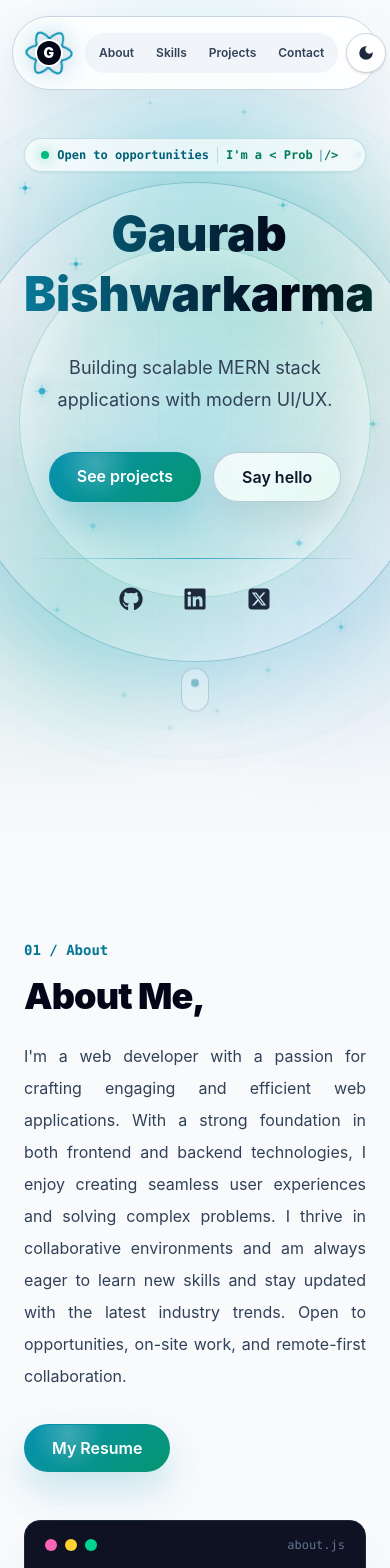
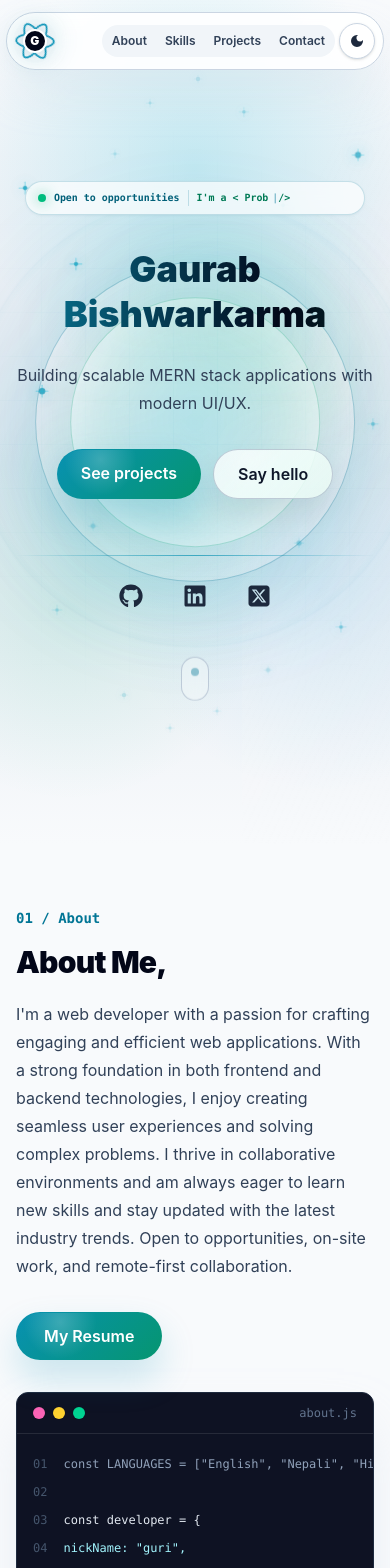
Before and after one commit to gaurabGits/my-portfolio, a React (Vite) app: page / in a window 390 px wide. Shown: the top 1568 px of the page. Built offline with nearby package versions, Linux system fonts and the light colour scheme.

Commit message:
added responsiveness for all type of screen for better ui/ux

```diff
--- a/src/components/Navbar.jsx
+++ b/src/components/Navbar.jsx
@@ -10,17 +10,17 @@ function Navbar({ theme, onToggleTheme }) {
   ];
 
   return (
-    <header className="fixed left-0 right-0 top-4 z-50 px-3">
-      <nav className="mx-auto flex max-w-5xl items-center justify-between gap-3 rounded-full border border-slate-300 bg-white/90 px-3 py-3 shadow-2xl shadow-slate-300/40 backdrop-blur-xl transition-colors duration-300 dark:border-white/10 dark:bg-slate-950/75 dark:shadow-black/20 sm:px-5">
+    <header className="fixed left-0 right-0 top-3 z-50 px-1.5 sm:top-4 sm:px-3">
+      <nav className="mx-auto flex w-full max-w-5xl items-center justify-between gap-1.5 rounded-full border border-slate-300 bg-white/90 px-2 py-2 shadow-2xl shadow-slate-300/40 backdrop-blur-xl transition-colors duration-300 dark:border-white/10 dark:bg-slate-950/75 dark:shadow-black/20 sm:gap-3 sm:px-5 sm:py-3">
         <a
           href="#home"
-          className="group flex items-center gap-3 text-sm font-bold tracking-wide text-slate-950 dark:text-white"
+          className="group flex min-w-0 shrink-0 items-center gap-2 text-sm font-bold tracking-wide text-slate-950 dark:text-white sm:gap-3"
           aria-label="Go to home"
         >
-          <span className="react-logo-wrap relative grid h-12 w-12 place-items-center rounded-full">
+          <span className="react-logo-wrap relative grid h-10 w-10 place-items-center rounded-full sm:h-12 sm:w-12">
             <FaReact className="react-logo-spin absolute inset-0 h-full w-full text-cyan-600 drop-shadow-[0_0_16px_rgba(8,145,178,0.45)] dark:text-cyan-300 dark:drop-shadow-[0_0_16px_rgba(34,211,238,0.75)]" />
-            <span className="absolute h-7 w-7 rounded-full bg-white shadow-[0_0_20px_rgba(148,163,184,0.45)] dark:bg-slate-950 dark:shadow-[0_0_20px_rgba(2,6,23,0.9)]" />
-            <span className="relative grid h-6 w-6 place-items-center rounded-full bg-slate-950 text-sm font-black text-white transition duration-300 group-hover:scale-110 group-hover:bg-cyan-600 dark:bg-white dark:text-slate-950 dark:group-hover:bg-cyan-200">
+            <span className="absolute h-6 w-6 rounded-full bg-white shadow-[0_0_20px_rgba(148,163,184,0.45)] dark:bg-slate-950 dark:shadow-[0_0_20px_rgba(2,6,23,0.9)] sm:h-7 sm:w-7" />
+            <span className="relative grid h-5 w-5 place-items-center rounded-full bg-slate-950 text-xs font-black text-white transition duration-300 group-hover:scale-110 group-hover:bg-cyan-600 dark:bg-white dark:text-slate-950 dark:group-hover:bg-cyan-200 sm:h-6 sm:w-6 sm:text-sm">
               G
             </span>
           </span>
@@ -32,13 +32,13 @@ function Navbar({ theme, onToggleTheme }) {
           </span>
         </a>
 
-        <div className="flex items-center gap-2">
-          <ul className="flex items-center gap-0.5 rounded-full bg-slate-100 p-1 text-xs font-semibold text-slate-700 dark:bg-white/4 dark:text-slate-300 sm:gap-1 sm:text-sm">
+        <div className="flex min-w-0 items-center gap-1 sm:gap-2">
+          <ul className="flex min-w-0 items-center gap-0.5 rounded-full bg-slate-100 p-0.5 text-[10px] font-semibold text-slate-700 dark:bg-white/4 dark:text-slate-300 min-[380px]:text-xs sm:gap-1 sm:p-1 sm:text-sm">
             {navLinks.map((link) => (
               <li key={link.href}>
                 <a
                   href={link.href}
-                  className="block rounded-full px-2.5 py-2 transition hover:bg-white hover:text-slate-950 dark:hover:bg-white/10 dark:hover:text-white sm:px-4"
+                  className="block rounded-full px-1.5 py-1.5 transition hover:bg-white hover:text-slate-950 dark:hover:bg-white/10 dark:hover:text-white min-[380px]:px-2 sm:px-4 sm:py-2"
                 >
                   {link.label}
                 </a>
@@ -49,7 +49,7 @@ function Navbar({ theme, onToggleTheme }) {
           <button
             type="button"
             onClick={onToggleTheme}
-            className="animated-icon-button grid h-10 w-10 shrink-0 place-items-center rounded-full border border-slate-300 bg-white text-lg text-slate-800 shadow-sm hover:border-cyan-500 hover:text-cyan-700 dark:border-white/10 dark:bg-slate-900 dark:text-slate-200 dark:hover:border-cyan-300 dark:hover:text-cyan-300"
+            className="animated-icon-button grid h-9 w-9 shrink-0 place-items-center rounded-full border border-slate-300 bg-white text-base text-slate-800 shadow-sm hover:border-cyan-500 hover:text-cyan-700 dark:border-white/10 dark:bg-slate-900 dark:text-slate-200 dark:hover:border-cyan-300 dark:hover:text-cyan-300 sm:h-10 sm:w-10 sm:text-lg"
             aria-label={`Switch to ${theme === "dark" ? "light" : "dark"} mode`}
             title={`Switch to ${theme === "dark" ? "light" : "dark"} mode`}
           >
--- a/src/index.css
+++ b/src/index.css
@@ -6,8 +6,37 @@ html {
   scroll-behavior: smooth;
 }
 
+* {
+  box-sizing: border-box;
+}
+
+html,
+body,
+#root {
+  min-width: 0;
+  width: 100%;
+}
+
 body {
   @apply bg-slate-50 text-slate-950 antialiased dark:bg-slate-950 dark:text-white;
+  overflow-x: hidden;
+}
+
+img,
+svg,
+video,
+canvas {
+  max-width: 100%;
+}
+
+a,
+p,
+h1,
+h2,
+h3,
+h4,
+span {
+  overflow-wrap: anywhere;
 }
 
 .footer-root:is(.dark *) {
@@ -77,8 +106,8 @@ body {
 
 .hero-outer-orb,
 .hero-ripple-size {
-  width: 30rem;
-  height: 30rem;
+  width: clamp(17rem, 82vw, 30rem);
+  height: clamp(17rem, 82vw, 30rem);
 }
 
 .hero-outer-orb {
@@ -93,8 +122,8 @@ body {
 
 .dark .hero-outer-orb,
 .dark .hero-ripple-size {
-  width: 32rem;
-  height: 32rem;
+  width: clamp(18rem, 86vw, 32rem);
+  height: clamp(18rem, 86vw, 32rem);
 }
 
 .dark .hero-outer-orb {
@@ -103,14 +132,14 @@ body {
 }
 
 .hero-inner-orb {
-  width: 22rem;
-  height: 22rem;
+  width: clamp(13rem, 64vw, 22rem);
+  height: clamp(13rem, 64vw, 22rem);
   box-shadow: inset 0 0 55px rgba(255, 255, 255, 0.5);
 }
 
 .hero-aura {
-  width: 36rem;
-  height: 36rem;
+  width: clamp(18rem, 96vw, 36rem);
+  height: clamp(18rem, 96vw, 36rem);
   background: conic-gradient(
     from 120deg,
     transparent,
@@ -121,12 +150,23 @@ body {
   );
 }
 
-.hero-typewriter-word {
-  min-width: 17ch;
+.hero-status-badge {
+  max-width: calc(100vw - 1.5rem);
+  font-size: clamp(0.55rem, 2.55vw, 0.75rem);
+  line-height: 1.35;
+  animation: hero-badge-float 7s ease-in-out infinite;
 }
 
-.hero-status-badge {
-  animation: hero-badge-float 7s ease-in-out infinite;
+.hero-typewriter-word {
+  width: 26ch;
+  min-width: 26ch;
+  max-width: 26ch;
+}
+
+@media (max-width: 30rem) {
+  .hero-grid-lines {
+    background-size: 44px 44px;
+  }
 }
 
 .hero-name-gradient {
--- a/src/sections/About.jsx
+++ b/src/sections/About.jsx
@@ -60,14 +60,14 @@ const codeLines = [
 
 function About() {
   return (
-    <section id="about" className="scroll-mt-28 px-6 py-24 text-slate-950 transition-colors duration-300 dark:text-white">
-      <div className="mx-auto grid max-w-6xl gap-12 lg:grid-cols-[0.75fr_1.25fr] lg:items-start">
-        <div>
+    <section id="about" className="scroll-mt-24 px-4 py-16 text-slate-950 transition-colors duration-300 dark:text-white sm:px-6 sm:py-24 sm:scroll-mt-28">
+      <div className="mx-auto grid max-w-6xl gap-8 lg:grid-cols-[0.75fr_1.25fr] lg:items-start lg:gap-12">
+        <div className="min-w-0">
           <p className="font-mono text-sm font-semibold text-cyan-700 dark:text-cyan-300">01 / About</p>
-          <h2 className="mt-4 text-4xl font-black tracking-tight sm:text-5xl">
+          <h2 className="mt-4 text-3xl font-black tracking-tight sm:text-5xl">
             About Me,
           </h2>
-          <p className="mt-6 leading-8 text-slate-700 justify-start text-justify dark:text-slate-300">
+          <p className="mt-5 text-left leading-7 text-slate-700 dark:text-slate-300 sm:mt-6 sm:leading-8 md:text-justify">
             I&apos;m a web developer with a passion for crafting engaging and efficient web applications. With a strong foundation in both frontend and backend technologies, I enjoy creating seamless user experiences and solving complex problems. I thrive in collaborative environments and am always eager to learn new skills and stay updated with the latest industry trends. Open to opportunities, on-site work, and remote-first collaboration.
           </p>
           <a
@@ -79,8 +79,8 @@ function About() {
           </a>
         </div>
 
-        <div className="overflow-hidden rounded-2xl border border-slate-800 bg-slate-950/95 shadow-2xl shadow-slate-300/40 dark:border-white/10 dark:bg-slate-950/80 dark:shadow-black/30">
-          <div className="flex items-center justify-between border-b border-white/10 px-5 py-4">
+        <div className="min-w-0 overflow-hidden rounded-xl border border-slate-800 bg-slate-950/95 shadow-2xl shadow-slate-300/40 dark:border-white/10 dark:bg-slate-950/80 dark:shadow-black/30 sm:rounded-2xl">
+          <div className="flex items-center justify-between border-b border-white/10 px-4 py-3 sm:px-5 sm:py-4">
             <div className="flex gap-2">
               <span className="h-3 w-3 rounded-full bg-pink-400" />
               <span className="h-3 w-3 rounded-full bg-amber-300" />
@@ -89,9 +89,9 @@ function About() {
             <span className="font-mono text-xs text-slate-500">about.js</span>
           </div>
 
-          <div className="overflow-x-auto p-5 font-mono text-sm leading-8 sm:text-base">
+          <div className="overflow-x-auto p-4 font-mono text-xs leading-7 sm:p-5 sm:text-base sm:leading-8">
             {codeLines.map((line) => (
-              <div key={`${line.number}-${line.text}`} className="flex gap-5">
+              <div key={`${line.number}-${line.text}`} className="flex min-w-max gap-4 sm:gap-5">
                 <span className="select-none text-slate-600">{line.number}</span>
                 <span className={line.color || "text-slate-300"}>
                   {line.text || "\u00A0"}
@@ -100,7 +100,7 @@ function About() {
             ))}
           </div>
 
-          <div className="border-t border-white/10 bg-white/3 px-5 py-4 font-mono text-sm text-slate-400">
+          <div className="border-t border-white/10 bg-white/3 px-4 py-4 font-mono text-xs leading-6 text-slate-400 sm:px-5 sm:text-sm">
             <span className="text-emerald-300">Output:</span> Open to
             opportunities, on-site, and remote work.
           </div>
--- a/src/sections/Hero.jsx
+++ b/src/sections/Hero.jsx
@@ -89,7 +89,7 @@ function Hero() {
   return (
     <section
       id="home"
-      className="hero-section group/hero relative isolate flex min-h-screen items-center overflow-hidden bg-slate-50 px-6 py-24 text-slate-950 transition-colors duration-300 dark:text-white"
+      className="hero-section group/hero relative isolate flex min-h-screen items-center overflow-hidden bg-slate-50 px-4 py-24 text-slate-950 transition-colors duration-300 dark:text-white sm:px-6"
     >
       <div className="hero-scene-bg absolute inset-0 -z-20" />
       <div className="hero-grid-lines absolute inset-0 -z-20" aria-hidden="true" />
@@ -120,19 +120,19 @@ function Hero() {
       </div>
 
       <motion.div
-        className="mx-auto w-full max-w-4xl text-center"
+        className="mx-auto w-full max-w-4xl pt-8 text-center sm:pt-0"
         variants={containerMotion}
         initial="hidden"
         animate="show"
       >
         <motion.p
-          className="hero-status-badge mx-auto mb-6 inline-flex items-center gap-2 rounded-full border border-cyan-700/20 bg-white/70 mt-1 px-4 py-2 font-mono text-xs font-semibold text-cyan-800 shadow-sm shadow-cyan-900/5 backdrop-blur-md dark:bg-gray-700 dark:border-white/10 dark:bg-white/0.06 dark:text-white/80"
+          className="hero-status-badge mx-auto mb-6 mt-1 inline-flex items-center justify-center gap-1.5 overflow-hidden rounded-full border border-cyan-700/20 bg-white/70 px-2.5 py-2 font-mono font-semibold text-cyan-800 shadow-sm shadow-cyan-900/5 backdrop-blur-md dark:border-white/10 dark:bg-white/[0.06] dark:text-white/80 min-[380px]:gap-2 min-[380px]:px-3 sm:px-4"
           variants={heroItemMotion}
         >
           <span className="h-2 w-2 rounded-full bg-emerald-500 shadow-[0_0_14px_rgba(16,185,129,0.8)]" aria-hidden="true" />
-          <span>Open to opportunities</span>
+          <span className="shrink-0 whitespace-nowrap">Open to opportunities</span>
           <span className="h-4 w-px bg-cyan-700/20 dark:bg-white/15" aria-hidden="true" />
-          <span className="hero-typewriter-word inline-flex justify-start text-emerald-700 dark:text-white/80">
+          <span className="hero-typewriter-word inline-flex shrink-0 justify-start whitespace-nowrap text-emerald-700 dark:text-white/80">
             I'm a &lt; {typedText}
             <span className="ml-1 animate-pulse text-cyan-700 dark:text-cyan-200 ">|</span>
             /&gt;
@@ -140,7 +140,7 @@ function Hero() {
         </motion.p>
 
         <motion.h1
-          className="text-5xl font-black leading-tight sm:text-6xl lg:text-7xl"
+          className="text-4xl font-black leading-tight sm:text-6xl lg:text-7xl"
           variants={heroItemMotion}
         >
           <span className="hero-name-gradient mx-auto mt-2 block w-fit bg-clip-text text-transparent">
@@ -149,25 +149,25 @@ function Hero() {
         </motion.h1>
 
         <motion.p
-          className="mx-auto mt-7 max-w-2xl text-lg leading-8 text-slate-700 dark:text-slate-300"
+          className="mx-auto mt-6 max-w-2xl text-base leading-7 text-slate-700 dark:text-slate-300 sm:mt-7 sm:text-lg sm:leading-8"
           variants={heroItemMotion}
         >
           Building scalable MERN stack applications with modern UI/UX.
         </motion.p>
 
         <motion.div
-          className="mt-9 flex flex-wrap justify-center gap-3"
+          className="mt-8 flex flex-col justify-center gap-3 min-[380px]:flex-row sm:mt-9"
           variants={heroItemMotion}
         >
           <a
             href="#projects"
-            className="animated-button rounded-full px-7 py-3 font-semibold text-white dark:text-slate-950"
+            className="animated-button rounded-full px-6 py-3 text-center font-semibold text-white dark:text-slate-950 sm:px-7"
           >
             <span className="relative z-10">See projects</span>
           </a>
           <a
             href="#contact"
-            className="animated-button animated-button-soft rounded-full px-7 py-3 font-semibold"
+            className="animated-button animated-button-soft rounded-full px-6 py-3 text-center font-semibold sm:px-7"
           >
             <span className="relative z-10">Say hello</span>
           </a>
@@ -213,7 +213,7 @@ function Hero() {
 
         <motion.a
           href="#about"
-          className="hero-scroll-cue mx-auto mt-12 grid h-11 w-7 place-items-center rounded-full border border-slate-400/50 bg-white/30 backdrop-blur-sm transition-colors hover:border-cyan-600 dark:border-white/20 dark:bg-white/[0.04 dark:hover:border-cyan-300"
+          className="hero-scroll-cue mx-auto mt-10 grid h-11 w-7 place-items-center rounded-full border border-slate-400/50 bg-white/30 backdrop-blur-sm transition-colors hover:border-cyan-600 dark:border-white/20 dark:bg-white/[0.04] dark:hover:border-cyan-300 sm:mt-12"
           aria-label="Scroll to about section"
           variants={heroItemMotion}
         >
```
Also changed, not shown: src/components/Footer.jsx (+8 -8 lines), src/sections/Contacts.jsx (+8 -8 lines), src/sections/Projects.jsx (+5 -5 lines), src/sections/Skills.jsx (+6 -6 lines).
